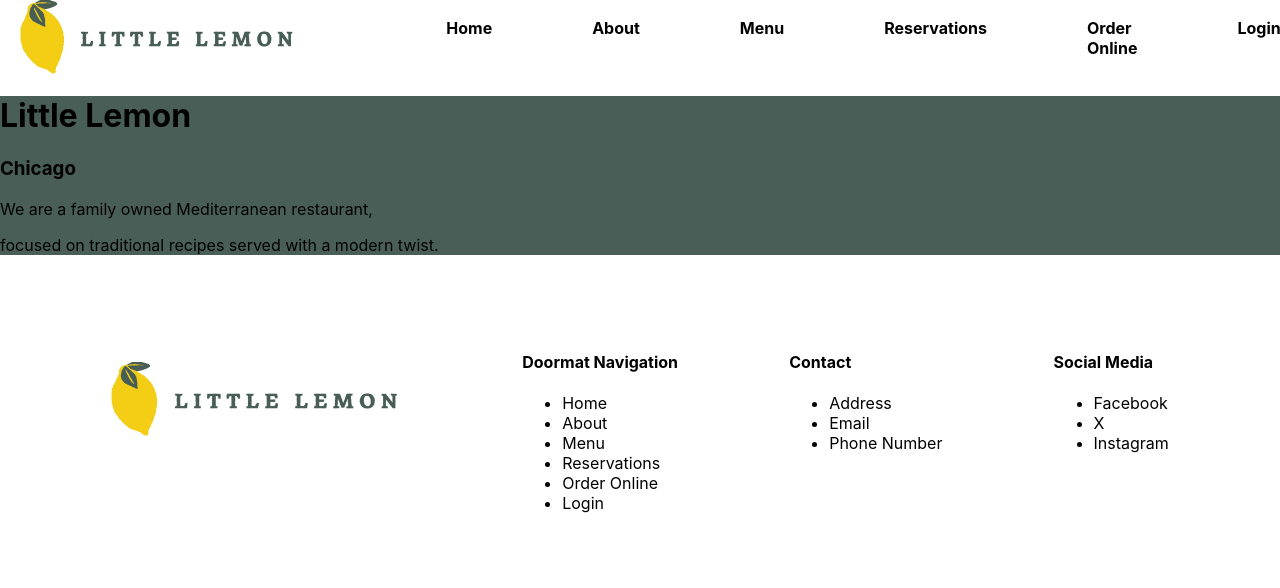
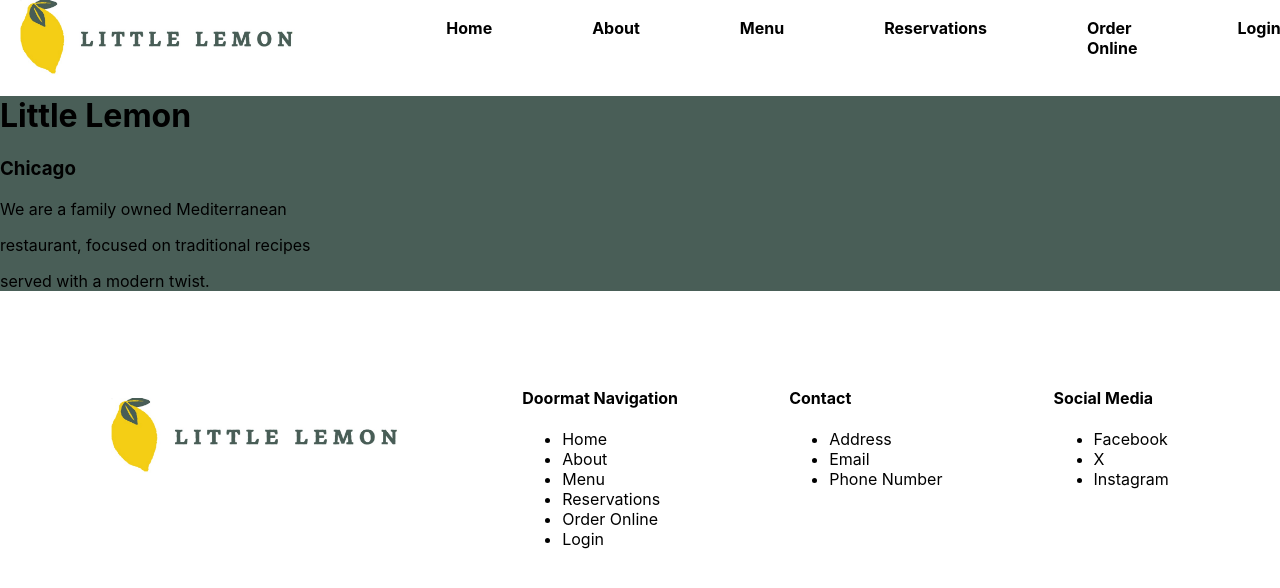
Before and after one commit to rohit-sabapathi/little-lemon, a React (Create React App) app: page / in a window 1280 px wide. Shown: the top 588 px of the page. Built offline with nearby package versions, Linux system fonts and the light colour scheme.

Commit message:
new commit

```diff
--- a/src/components/Hero.js
+++ b/src/components/Hero.js
@@ -6,8 +6,9 @@ export default function Hero() {
         <div className='hero-text' >
             <h1>Little Lemon</h1>
             <h3>Chicago</h3>
-            <p>We are a family owned Mediterranean restaurant,</p>
-            <p> focused on traditional recipes served with a modern twist.</p>
+            <p>We are a family owned Mediterranean </p>
+            <p>restaurant, focused on traditional recipes</p>
+            <p> served with a modern twist.</p>
         </div>
     </div>
   )
```
